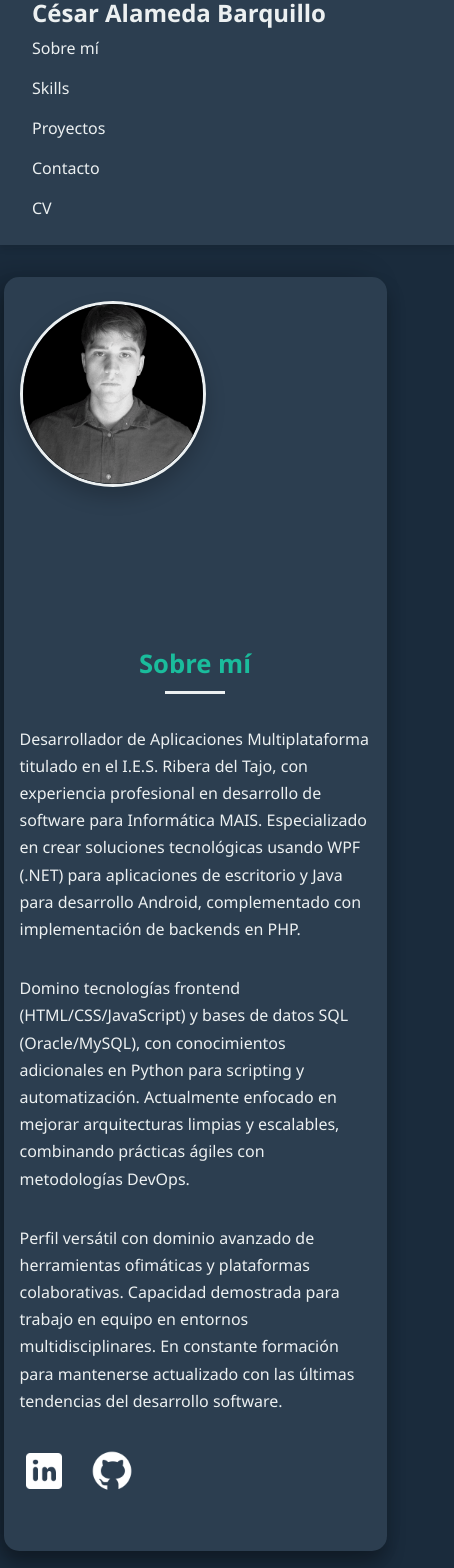
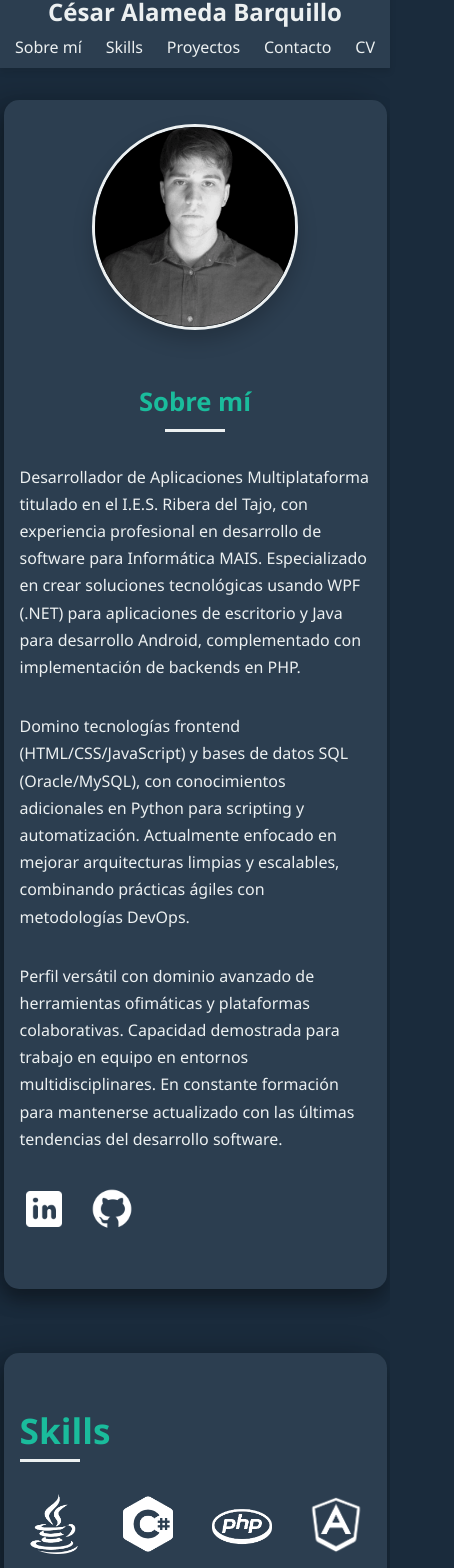
Before and after one commit to cesarAlameda/portfoliocsaralameda, an Angular app: page /nav in a window 390 px wide. Shown: the part 20-1588 px from the top of the page, 454 px wide, since content can reach past the window. Built offline with nearby package versions, Linux system fonts and the light colour scheme.

Commit message:
nav, skills y aboutme adaptado responsive

```diff
--- a/src/app/aboutme/aboutme.component.css
+++ b/src/app/aboutme/aboutme.component.css
@@ -143,18 +143,21 @@
 
   @media (max-width: 768px) {
     .about-container {
-      width: 90%;
-      flex-direction: column;
-      padding: 2rem 1.5rem;
+        width: 90%; /* Centrar el contenedor principal */
+        flex-direction: column;
+        padding: 2rem 1.5rem; /* Espaciado adecuado para dispositivos móviles */
+        gap: 0;
     }
 
-    .image-container {
-      margin-bottom: 2rem;
+    .image-container{
+      width: 100%;
+      text-align: center;
     }
 
     .profile-image {
-      width: 180px;
-      height: 180px;
+       flex: 1;
+
+
     }
 
     .section-title {
--- a/src/app/nav/nav.component.css
+++ b/src/app/nav/nav.component.css
@@ -60,18 +60,32 @@
   width: 100%;
 }
 
+
 @media (max-width: 768px) {
+  .navbar{
+    padding: 0;
+  }
+
   .navbar-container {
     flex-direction: column;
-    align-items: flex-start;
+    align-items: center;
+    padding: 15px;
+    padding-bottom: 0;
   }
 
   .navbar-menu {
-    flex-direction: column;
+    flex-direction: row;
     width: 100%;
+    justify-content: space-between;
+    align-items: center;
+
   }
 
   .navbar-item {
     margin: 0.5rem 0;
+
   }
+
+
+
 }
--- a/src/app/projects/projects.component.css
+++ b/src/app/projects/projects.component.css
@@ -98,7 +98,7 @@
   @media (max-width: 768px) {
     .projects-container {
       width: 90%;
-      padding: 2rem 1.5rem;
+      padding: 1.5rem 1rem;
     }
 
     .project-slide {
--- a/src/app/skills/skills.component.css
+++ b/src/app/skills/skills.component.css
@@ -69,10 +69,18 @@
   @media (max-width: 768px) {
     .skills-container {
       width: 90%;
-      padding: 2rem 1.5rem;
+      padding: 1.5rem 1rem;
     }
 
     .skills-grid {
-      grid-template-columns: repeat(3, 1fr);
+    display: grid;
+    grid-template-columns: repeat(auto-fit, minmax(60px, 1fr));
+    gap: 1.5rem;
+    }
+
+    .skill-logo {
+    width: 100%;
+    max-width: 60px;
+    height: auto;
     }
   }
```
